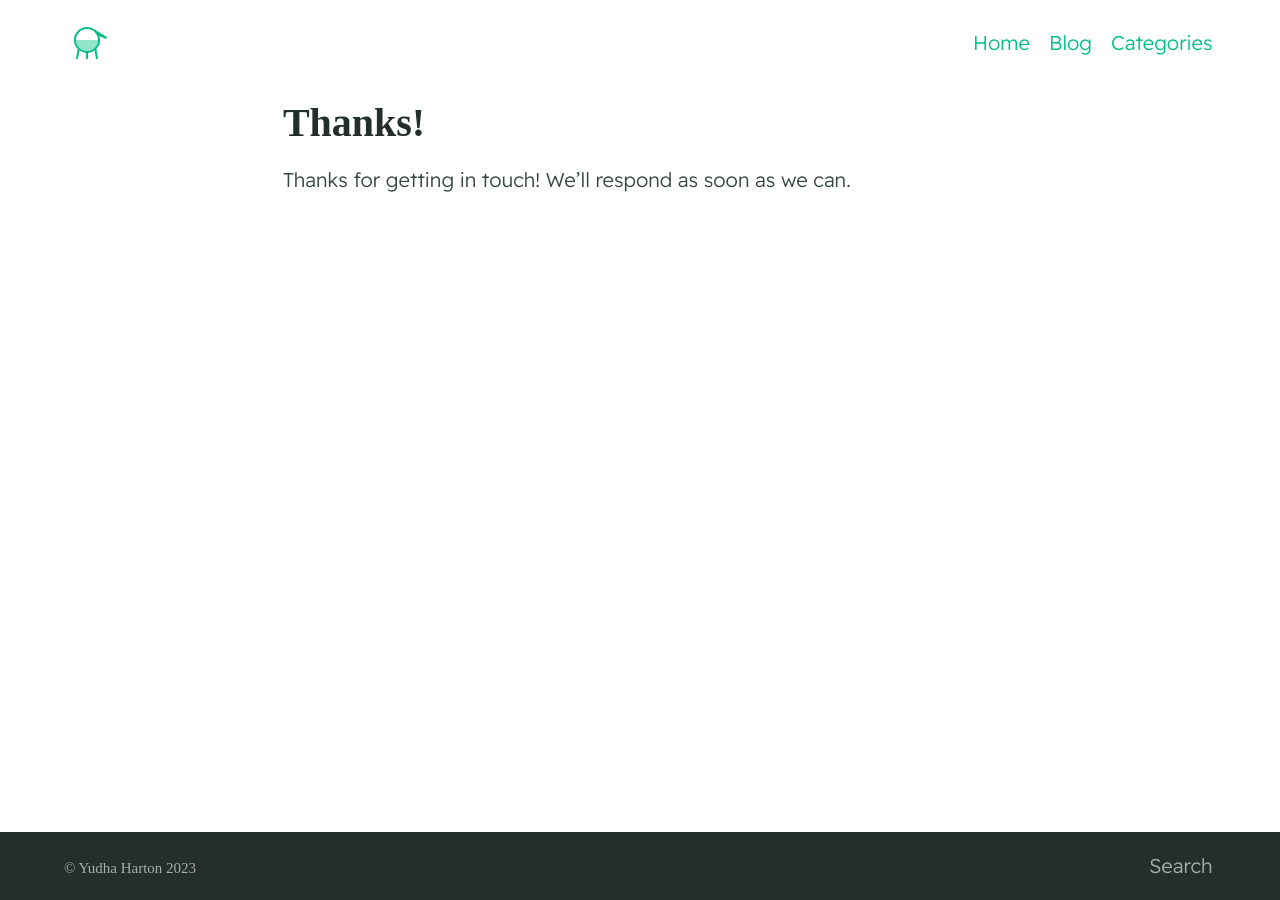
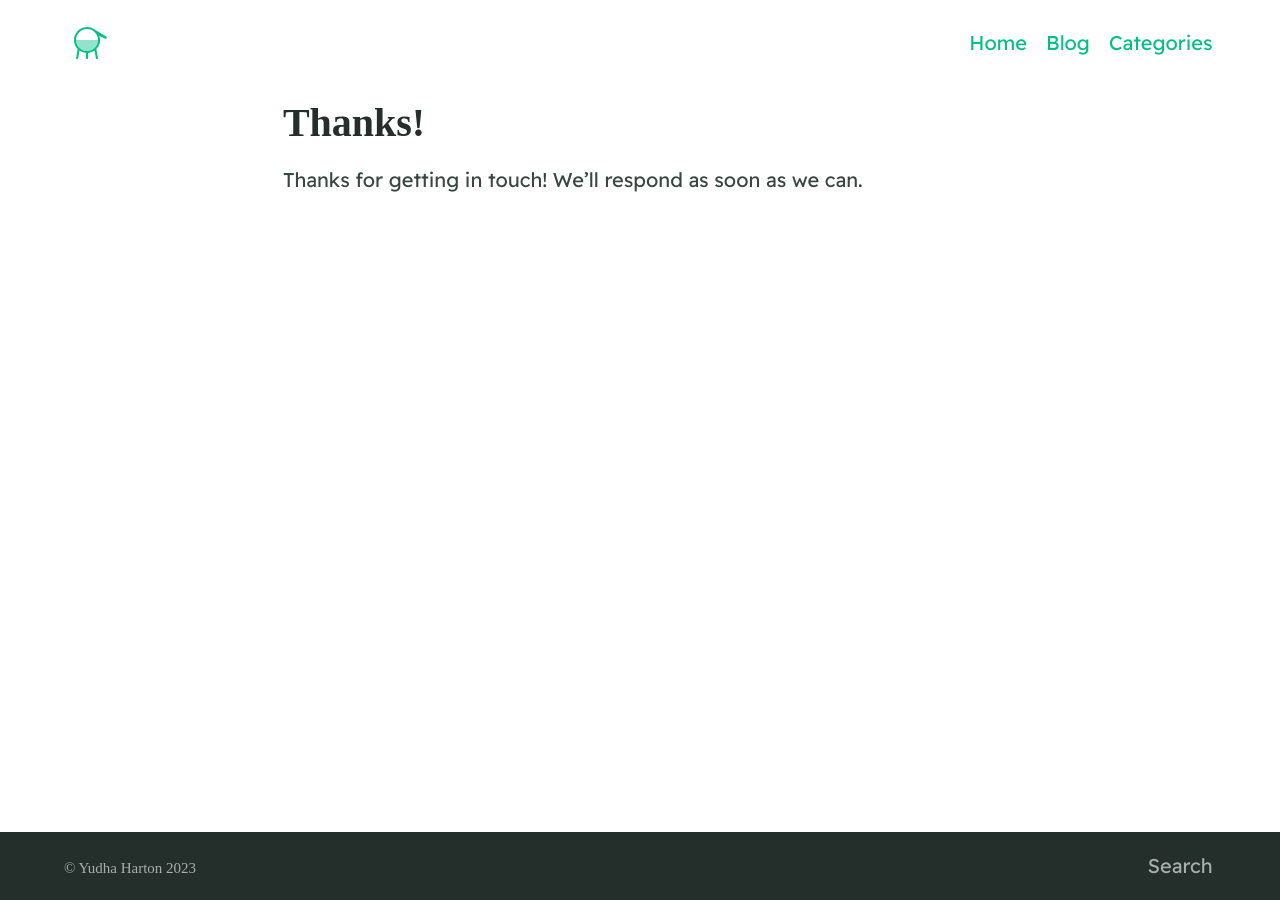
Before and after one commit to yudhaharton/yudhaharton.github.io, a Jekyll site: the page built from thanks.md, in a window 1280 px wide. Built offline with Jekyll 4.4.1, drawn with Linux system fonts in a browser that asks for light colours; some web fonts are replaced.

Commit message:
Update _config.yml

```diff
--- a/_config.yml
+++ b/_config.yml
@@ -154,5 +154,5 @@ fonts:
   preconnect_urls:
     - https://fonts.gstatic.com
   font_urls:
-    - https://fonts.googleapis.com/css2?family=Readex+Pro:wght@300&display=swap
+    - https://fonts.googleapis.com/css2?family=Readex+Pro&display=swap
     - https://fonts.googleapis.com/css2?family=Gabarito&display=swap
```
